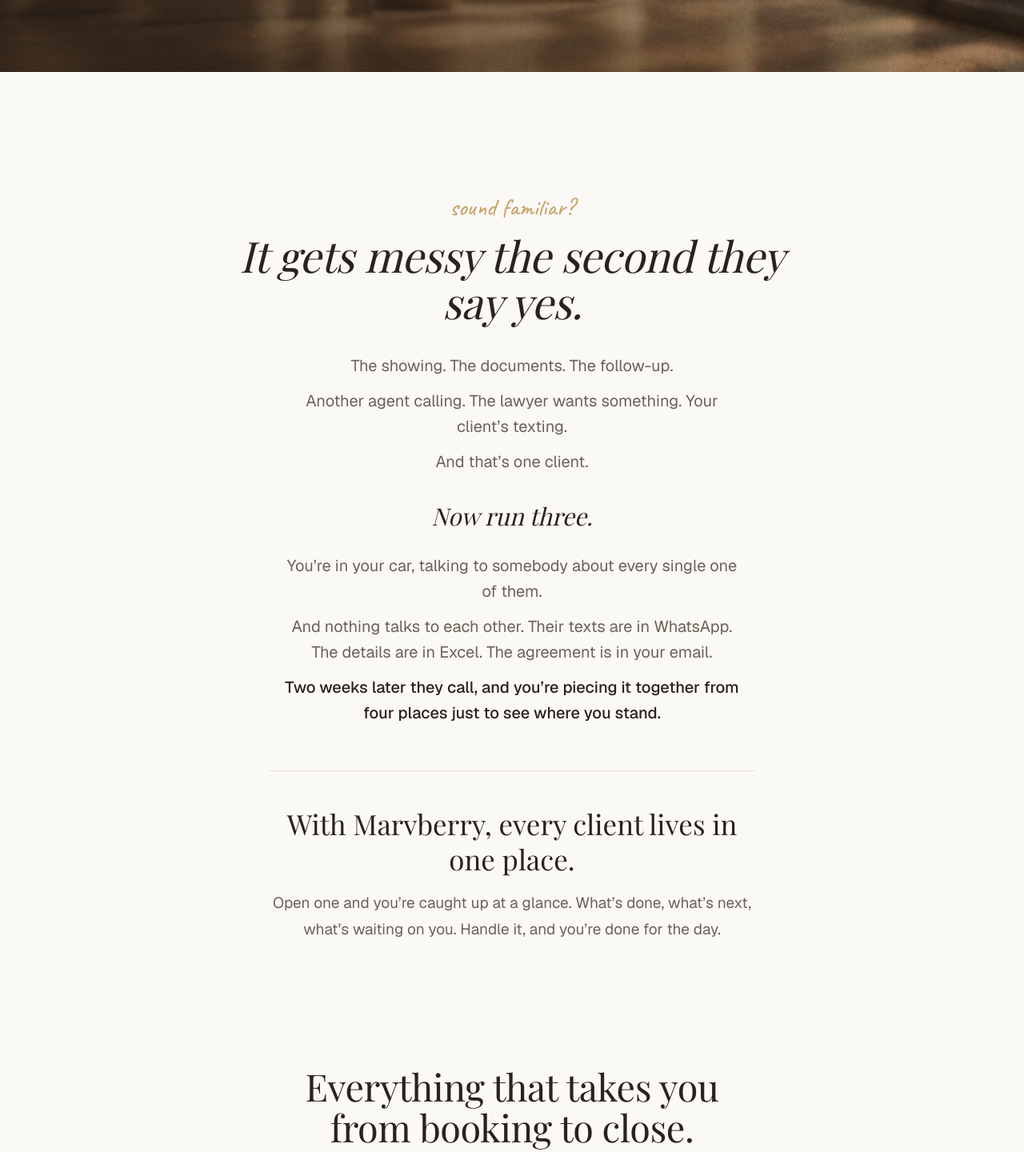
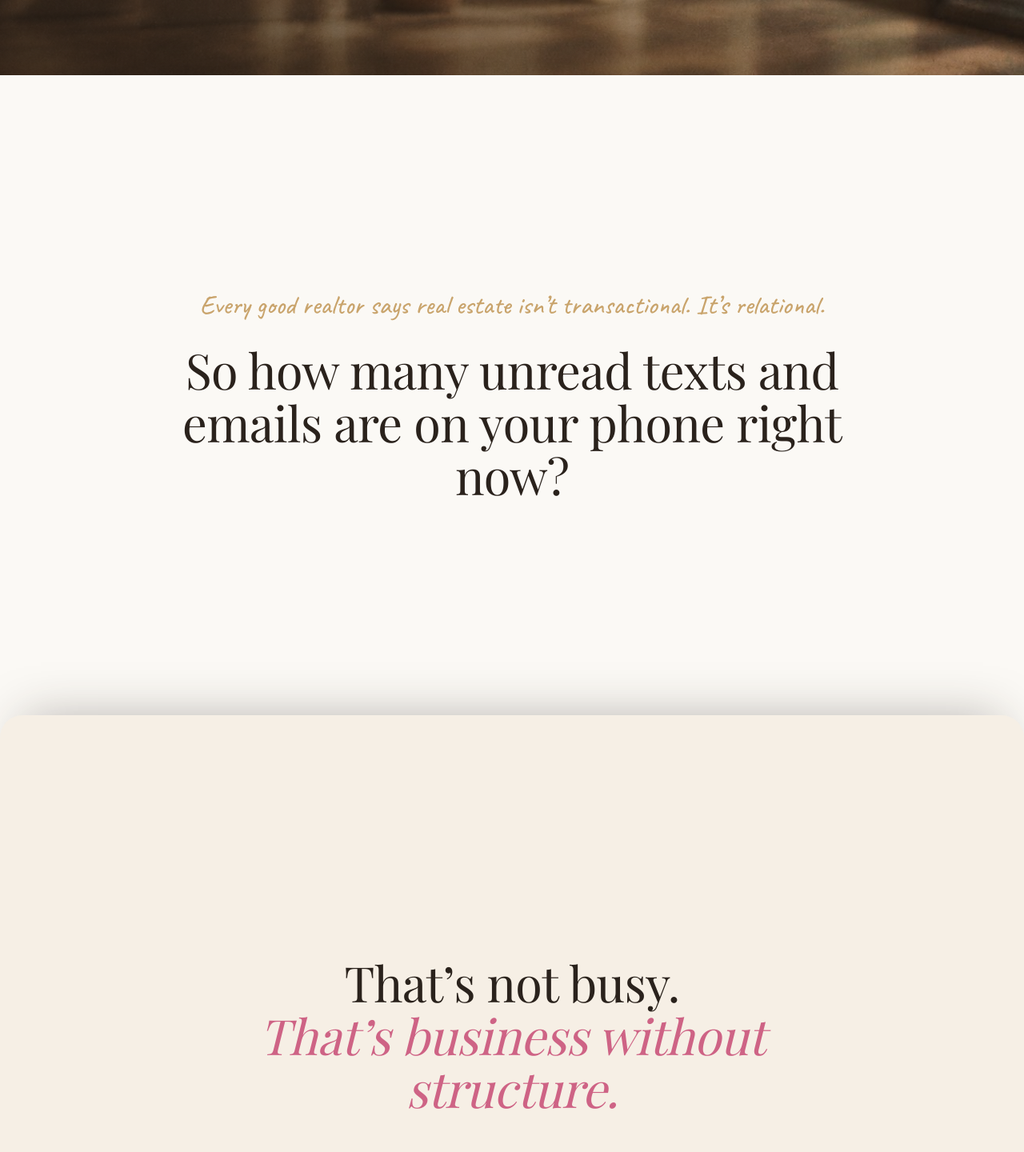
Before and after one commit to thestylingstylist-lang/bookingtoolv2, a Next.js app: page / in a window 1280 px wide. Shown: the part 710-2150 px from the top of the page at 80% size. Built offline with nearby package versions, Linux system fonts and the light colour scheme.

Commit message:
Home page: new header, three-beat wake-up, assistant pivot, founder's real story
Co-Authored-By: Claude Opus 5.5 <noreply@anthropic.com>
Claude-Session: https://claude.ai/code/session_0199iS63YuRQ6H6kYe1NJfi2

```diff
--- a/app/brand.tsx
+++ b/app/brand.tsx
@@ -66,7 +66,7 @@ export default function Brand() {
       <section id="top" className="hero photo">
         <div className="hero-copy">
           <p className="hand gold">for solo realtors</p>
-          <h1>Manage every deal — clients, paperwork, and communication, all in one place.</h1>
+          <h1>Ready to handle every client, paperwork, and communication, all in one place.</h1>
           <p className="sub">
             Send your branded booking link, get agreements signed, request documents, and follow up with every client.
             Built for solo realtors. And we set it up for you.
@@ -86,29 +86,46 @@ export default function Brand() {
         </figure>
       </section>
 
-      {/* 2. The problem */}
-      <section className="problem">
-        <p className="hand gold">sound familiar?</p>
-        <h2>It gets messy the second they say yes.</h2>
-        <div className="raw">
-          <p>The showing. The documents. The follow-up.</p>
-          <p>Another agent calling. The lawyer wants something. Your client&rsquo;s texting.</p>
-          <p>And that&rsquo;s one client.</p>
-          <p className="beat">Now run three.</p>
-          <p>You&rsquo;re in your car, talking to somebody about every single one of them.</p>
-          <p>And nothing talks to each other. Their texts are in WhatsApp. The details are in Excel. The agreement is in your email.</p>
-          <p>Two weeks later they call, and you&rsquo;re piecing it together from four places just to see where you stand.</p>
-        </div>
-        <div className="turn">
-          <p className="turn-lead">With Marvberry, every client lives in one place.</p>
-          <p>
-            Open one and you&rsquo;re caught up at a glance. What&rsquo;s done, what&rsquo;s next, what&rsquo;s waiting on
-            you. Handle it, and you&rsquo;re done for the day.
-          </p>
-        </div>
+      {/* 2. The wake-up: three beats that slide over each other */}
+      <div className="stack">
+        <section className="beat-panel one">
+          <div className="beat-inner">
+            <p className="kicker">Every good realtor says real estate isn&rsquo;t transactional. It&rsquo;s relational.</p>
+            <h2>So how many unread texts and emails are on your phone right now?</h2>
+          </div>
+        </section>
+        <section className="beat-panel two">
+          <div className="beat-inner">
+            <h2>
+              That&rsquo;s not busy.
+              <br />
+              <em>That&rsquo;s business without structure.</em>
+            </h2>
+          </div>
+        </section>
+        <section className="beat-panel three">
+          <div className="beat-inner">
+            <h2>And it&rsquo;s costing you.</h2>
+            <ul className="costs">
+              <li>Time with your family.</li>
+              <li>Clients who would have referred you, if they&rsquo;d felt taken care of.</li>
+            </ul>
+          </div>
+        </section>
+      </div>
+
+      {/* 3. The pivot */}
+      <section className="pivot">
+        <p className="hand gold">here&rsquo;s the thing</p>
+        <h2>Working harder won&rsquo;t fix it. Structure will.</h2>
+        <p className="lead">
+          Marvberry is your assistant, without the hire. Every client lives in one place. Open one and you&rsquo;re caught
+          up at a glance: what&rsquo;s done, what&rsquo;s next, what&rsquo;s waiting on you. Handle it, and you&rsquo;re
+          done for the day.
+        </p>
       </section>
 
-      {/* 3. The three jobs */}
+      {/* 4. The three jobs */}
       <section id="how" className="jobs">
         <header className="jobs-head">
           <h2>Everything that takes you from booking to close.</h2>
@@ -200,29 +217,27 @@ export default function Brand() {
         <div className="letter">
           <p className="hand gold">from Alecia</p>
           <p>
-            I trained to become a realtor, and I found out fast that the selling wasn&rsquo;t the hard part. It was
-            everything behind it. The texts, the paperwork, the client who just wanted to know what happens next.
+            Everyone always told me to be a realtor. I bought my own house and ran the whole deal myself. I even took the
+            class. And I found out I don&rsquo;t love the selling. I love the back office, the part that makes the business
+            good.
           </p>
           <p>
-            I&rsquo;ve spent years running operations for large companies, and I kept seeing the same thing: when a
-            business struggles, it&rsquo;s rarely the product. It&rsquo;s the experience. So I built Marvberry to give a
-            solo agent the back office of a full team, without one more thing to learn.
+            I&rsquo;ve been in sales for over two decades. Multi-millions sold, and I&rsquo;ve never lost a client. Not
+            because they were easy. Because I kept them in the loop. I thought ahead for them, so they never had to ask
+            me for anything. And I still took my days off.
           </p>
-          <p>You take care of your clients. Let Marvberry handle the rest.</p>
+          <p>
+            Clients don&rsquo;t rate you on how many houses you sold. They rate you on how taken care of they felt.
+            People forget what you did. They never forget how you made them feel. That&rsquo;s what gets you referred.
+          </p>
+          <p>
+            Real estate is a billion-dollar industry, and every tool is about getting more leads. Nothing helps you take
+            care of the clients you already have. You shouldn&rsquo;t be jumping between fifteen apps to manage one
+            transaction. So I built Marvberry.
+          </p>
           <p className="sign">Alecia Ford</p>
           <p className="role">Founder, Marvberry</p>
         </div>
-      </section>
-
-      {/* 6. What changes */}
-      <section className="change">
-        <h2>What changes</h2>
-        <ul>
-          <li>Every client lives in one place, not in your head.</li>
-          <li>Your client checks their page instead of texting you.</li>
-          <li>Signatures come back without you chasing them.</li>
-        </ul>
-        <p className="lead strong">You get your time back for the part only you can do: taking care of your clients.</p>
       </section>
 
       {/* 7. Pricing */}
@@ -270,7 +285,7 @@ export default function Brand() {
 
       {/* 9. Closing */}
       <section className="closing">
-        <h2>Your clients deserve your best. So do you.</h2>
+        <h2>Busy isn&rsquo;t success. Structure is.</h2>
         <a className="btn" href={START}>
           Get started for free
         </a>
@@ -441,6 +456,23 @@ const CSS = `
 .mb .turn{margin:56px auto 0; max-width:38rem; padding-top:44px; border-top:1px solid var(--rule)}
 .mb .turn-lead{font-family:var(--serif); font-size:clamp(26px,.9rem + 1.6vw,36px); line-height:1.25; color:var(--ink)}
 .mb .turn p:not(.turn-lead){margin-top:18px; font-size:19px; line-height:1.7; color:var(--body)}
+
+/* Wake-up stack: each beat slides up over the last */
+.mb .stack{position:relative}
+.mb .beat-panel{position:sticky; top:0; min-height:100vh; display:flex; align-items:center; justify-content:center; text-align:center; padding:96px clamp(20px,5vw,72px) !important}
+.mb .beat-panel.one{background:var(--linen)}
+.mb .beat-panel.two{background:var(--cream); border-radius:28px 28px 0 0; box-shadow:0 -24px 60px -30px rgba(42,34,28,.35)}
+.mb .beat-panel.three{background:var(--espresso); color:var(--cream); border-radius:28px 28px 0 0; box-shadow:0 -24px 60px -30px rgba(42,34,28,.5)}
+.mb .beat-inner{max-width:900px}
+.mb .kicker{font-family:var(--hand); font-size:clamp(26px,.8rem + 1.6vw,36px); color:var(--gold); line-height:1.25; margin-bottom:26px}
+.mb .beat-panel h2{font-size:clamp(36px,1.1rem + 3.4vw,76px); line-height:1.08}
+.mb .beat-panel.two em{color:var(--rasp)}
+.mb .beat-panel.three h2{color:#FBF6EE; font-style:italic}
+.mb .costs{list-style:none; padding:0; margin:44px auto 0; max-width:640px}
+.mb .costs li{font-family:var(--serif); font-size:clamp(21px,.9rem + 1vw,28px); line-height:1.45; padding:18px 0; border-top:1px solid rgba(246,239,229,.22); color:rgba(246,239,229,.9)}
+.mb .pivot{text-align:center; max-width:880px; margin:0 auto}
+.mb .pivot .hand{margin-bottom:16px}
+.mb .pivot h2{font-size:clamp(34px,1.1rem + 2.8vw,62px); line-height:1.1}
 .mb .jobs-head{text-align:center}
 .mb .jobs-head h2{font-size:clamp(32px,1rem + 2.4vw,54px); line-height:1.1; max-width:20ch; margin:0 auto}
 .mb .mid-cta{text-align:center}
```
